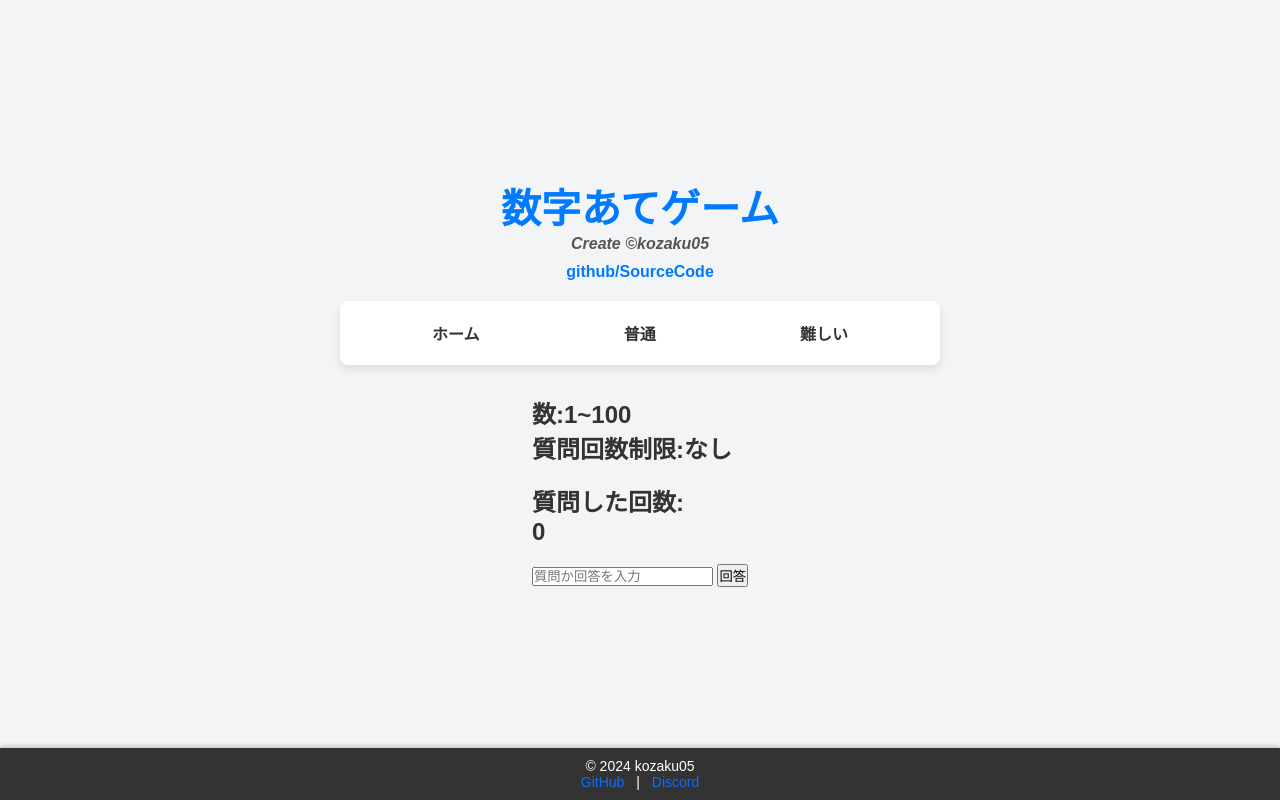
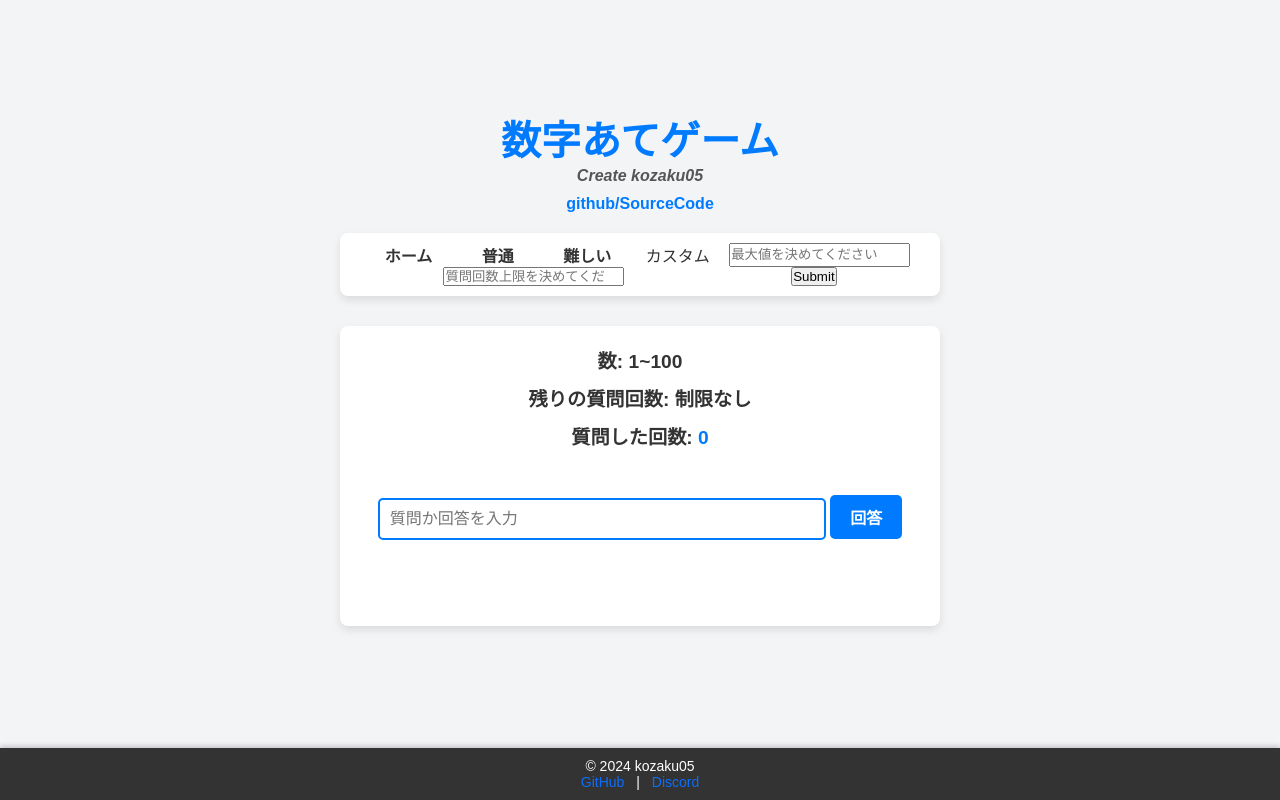
Before and after one commit to kozaku05/Guess-the-numbers, a plain HTML site: page main/easy/easy.html in a window 1280 px wide. Drawn offline with Linux system fonts and the light colour scheme; files that its build step writes are made by us from their sources.

Commit message:
Update easy.html
表記変更
カスタム追加
h2→span

```diff
--- a/main/easy/easy.html
+++ b/main/easy/easy.html
@@ -4,44 +4,45 @@
     <meta charset="UTF-8" />
     <meta name="viewport" content="width=device-width, initial-scale=1.0" />
     <title>Guess the numbers</title>
-    <link rel="stylesheet" href="./style.css" />
+    <link rel="stylesheet" href="../main.css" />
   </head>
   <body>
     <div id="title">
       <h1>数字あてゲーム</h1>
-      <h2>Create &copy;kozaku05</h2>
-      <a href="https://github.com/kozaku05/Guess-the-numbers"
-        >github/SourceCode</a
-      >
+      <h2>Create kozaku05</h2>
+      <a href="https://github.com/kozaku05/Guess-the-numbers">github/SourceCode</a>
     </div>
     <nav>
       <ul>
         <li><a href="../../index.html">ホーム</a></li>
         <li><a href="../normal/normal.html">普通</a></li>
         <li><a href="../hard/hard.html">難しい</a></li>
+        <li onclick="toggleCustom()">カスタム</li>
+        <input type="number" placeholder="最大値を決めてください" id="custom-maxnum"/>
+        <input type="number" placeholder="質問回数上限を決めてください" id="custom-maxcon"/>
+        <input type="submit" onclick="submitCustom()" id="submit">
       </ul>
     </nav>
     <div id="gameMain">
-      <h2>数:1~100</h2>
-      <h2>質問回数制限:なし</h2>
-      <br />
+      <h2>数: 1~100</h2>
+      <h2>残りの質問回数: 制限なし</h2>
       <h2>
-        質問した回数:
-        <h2 id="questionNumber">0</h2>
+        質問した回数: <span id="questionNumber">0</span>
       </h2>
-      <br />
+      <br>
       <h2 id="information"></h2>
       <input type="number" placeholder="質問か回答を入力" id="data" />
       <input type="button" value="回答" onclick="send()" />
     </div>
-    <div id="finish"><a href="../../index.html">ホームに戻る</a><h2>モード:簡単</h2></div>
-    <br /><br />
+    <div id="finish"><a href="../../index.html">ホームに戻る</a>
+        <h2>モード:簡単</h2></div>
+    <br><br>
     <footer class="footer">
       <p>&copy; 2024 kozaku05</p>
       <a href="https://github.com/kozaku05" target="_blank">GitHub</a> |
       <a href="https://discord.gg/tfyqW3CNZh" target="_blank">Discord</a>
     </footer>
 
-    <script src="./easy.js"></script>
+    <script src="../js/easy.js"></script>
   </body>
 </html>
```
